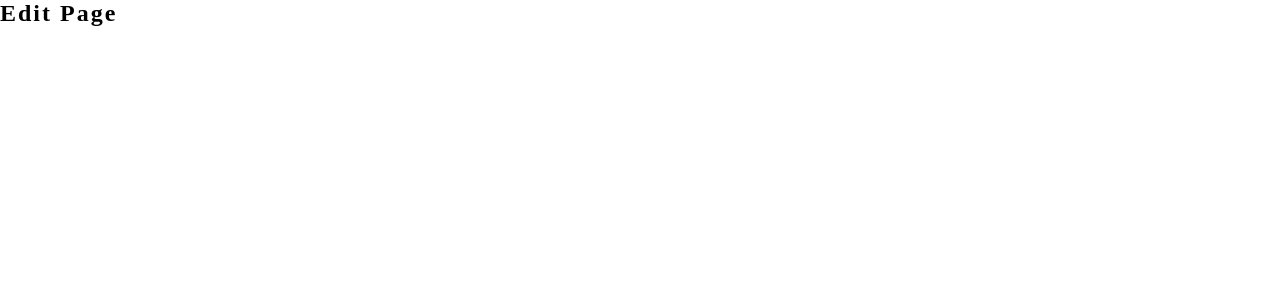
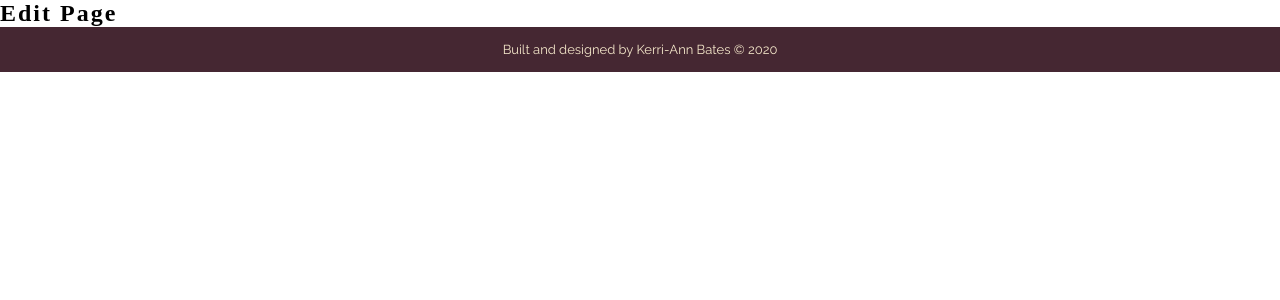
Before and after one commit to Kerri-AnnBates/recipe-app, a React (Create React App) app in the folder app/: page /edit in a window 1280 px wide. Shown: the top 300 px of the page. Built offline with nearby package versions, Linux system fonts and the light colour scheme; a web font is replaced by a local one.

Commit message:
added footer

```diff
--- a/app/src/App.js
+++ b/app/src/App.js
@@ -4,10 +4,10 @@ import { Route } from 'react-router-dom';
 import data from './data';
 
 // Components
-import Header from './components/header/Header';
 import Home from './components/home/Home';
 import RecipeList from './components/recipe/RecipeList';
 import EditRecipe from './components/edit/EditRecipe';
+import Footer from './components/footer/Footer';
 
 // Contexts
 const RecipeContext = React.createContext();
@@ -18,6 +18,7 @@ function App() {
       <Route exact path='/' component={Home} />
       <Route path='/recipes' component={RecipeList} />
       <Route path='/edit' component={EditRecipe} />
+      <Footer />
     </div>
   )
 }
--- /dev/null
+++ b/app/src/components/footer/Footer.js
@@ -0,0 +1,13 @@
+import React from 'react'
+
+function Footer() {
+   return (
+      <footer>
+         <div className="container">
+            <p>Built and designed by Kerri-Ann Bates &copy; 2020</p>
+         </div>
+      </footer>
+   )
+}
+
+export default Footer
--- a/app/src/styles/app.scss
+++ b/app/src/styles/app.scss
@@ -3,3 +3,4 @@
 @import './general.scss';
 @import './header.scss';
 @import './home.scss';
+@import './footer.scss';
--- /dev/null
+++ b/app/src/styles/footer.scss
@@ -0,0 +1,7 @@
+footer {
+   background-color: $darkMain;
+   color: lighten($lightAccentColor, 25%);
+   text-align: center;
+   padding: 1rem 0;
+   font-size: 1.3rem;
+}
```
